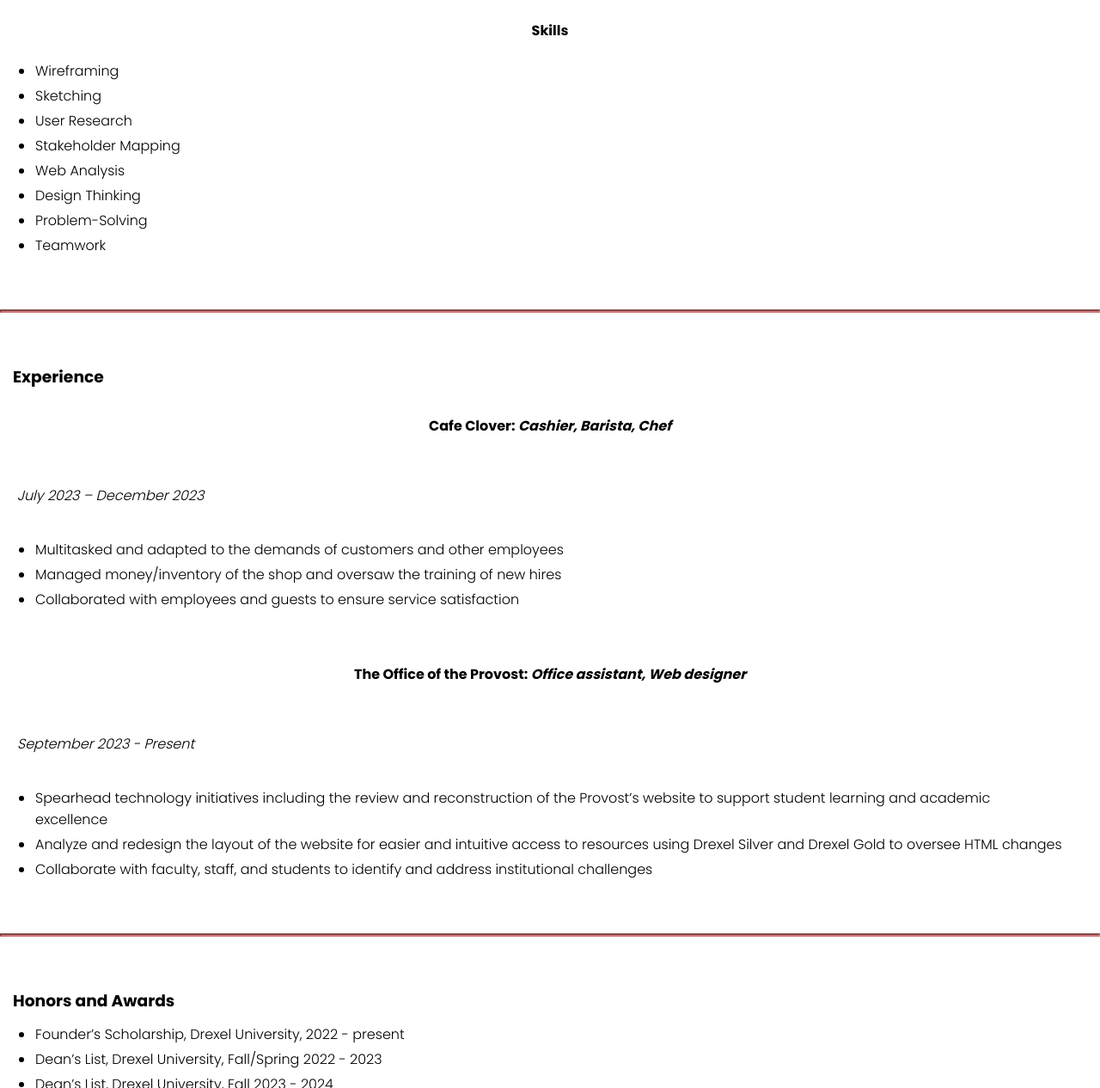
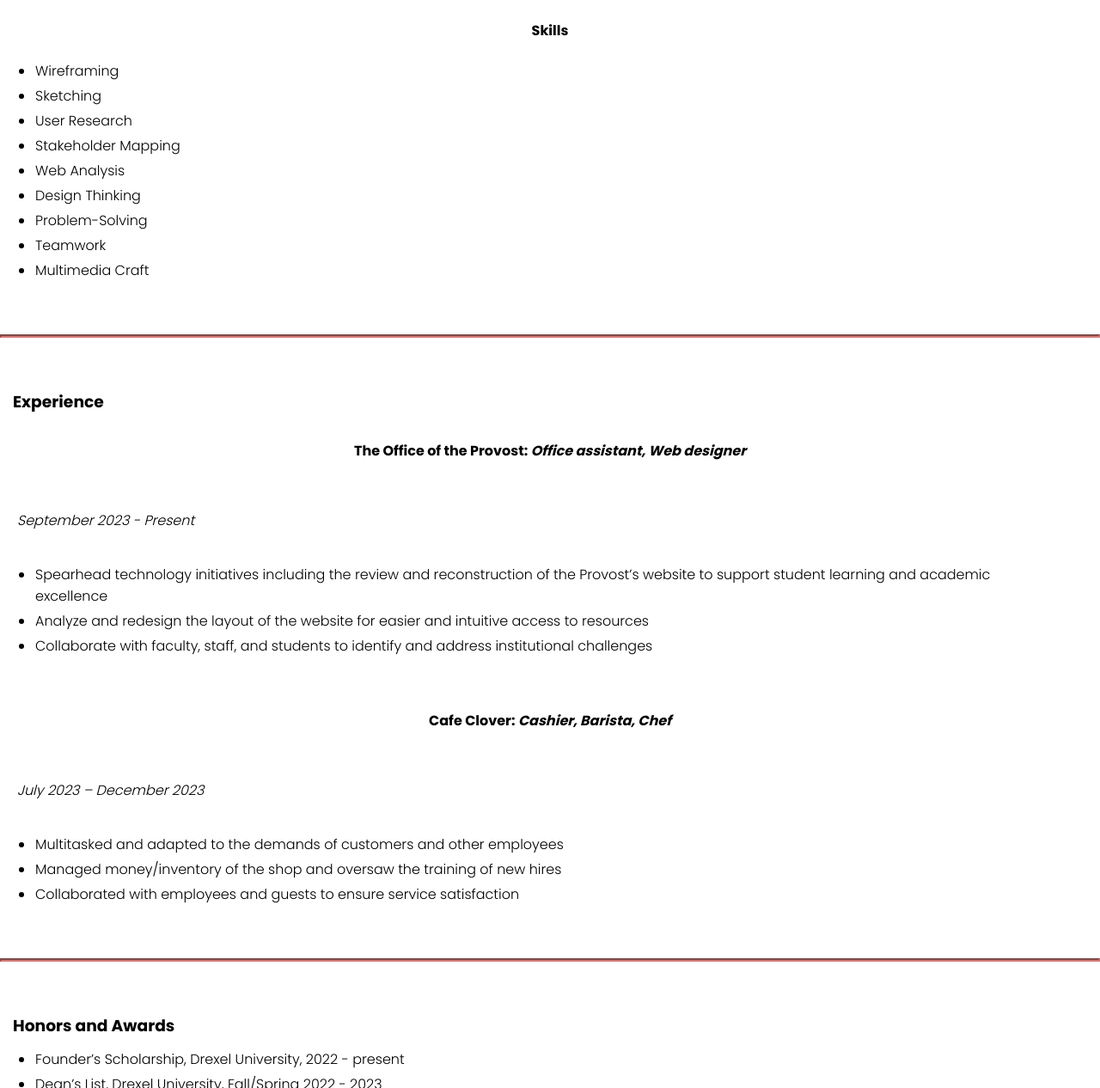
Before and after one commit to feiyoungi/idm221-jy585, a plain HTML site: page resume.html in a window 1280 px wide. Shown: the part 1345-2611 px from the top of the page at 86% size. Drawn offline with Linux system fonts and the light colour scheme.

Commit message:
Update experiences on resume

```diff
--- a/resume.html
+++ b/resume.html
@@ -78,25 +78,27 @@
         <li>Design Thinking</li>
         <li>Problem-Solving</li>
         <li>Teamwork</li>
+        <li>Multimedia Craft</li>
     </ul>
 
     <hr>
 
     <h3>Experience</h3>
+
+    <h4>The Office of the Provost: <em>Office assistant, Web designer</em></h4>
+    <p><em>September 2023 - Present</em></p>
+    <ul>
+        <li>Spearhead technology initiatives including the review and reconstruction of the Provost’s website to support student learning and academic excellence</li>
+        <li>Analyze and redesign the layout of the website for easier and intuitive access to resources</li>
+        <li>Collaborate with faculty, staff, and students to identify and address institutional challenges</li>
+    </ul>
+
     <h4>Cafe Clover: <em>Cashier, Barista, Chef</em></h4>
     <p><em>July 2023 – December 2023</em></p>
     <ul>
         <li>Multitasked and adapted to the demands of customers and other employees</li>
         <li>Managed money/inventory of the shop and oversaw the training of new hires</li>
         <li>Collaborated with employees and guests to ensure service satisfaction</li>
-    </ul>
-
-    <h4>The Office of the Provost: <em>Office assistant, Web designer</em></h4>
-    <p><em>September 2023 - Present</em></p>
-    <ul>
-        <li>Spearhead technology initiatives including the review and reconstruction of the Provost’s website to support student learning and academic excellence</li>
-        <li>Analyze and redesign the layout of the website for easier and intuitive access to resources using Drexel Silver and Drexel Gold to oversee HTML changes</li>
-        <li>Collaborate with faculty, staff, and students to identify and address institutional challenges</li>
     </ul>
 
     <hr>
```
